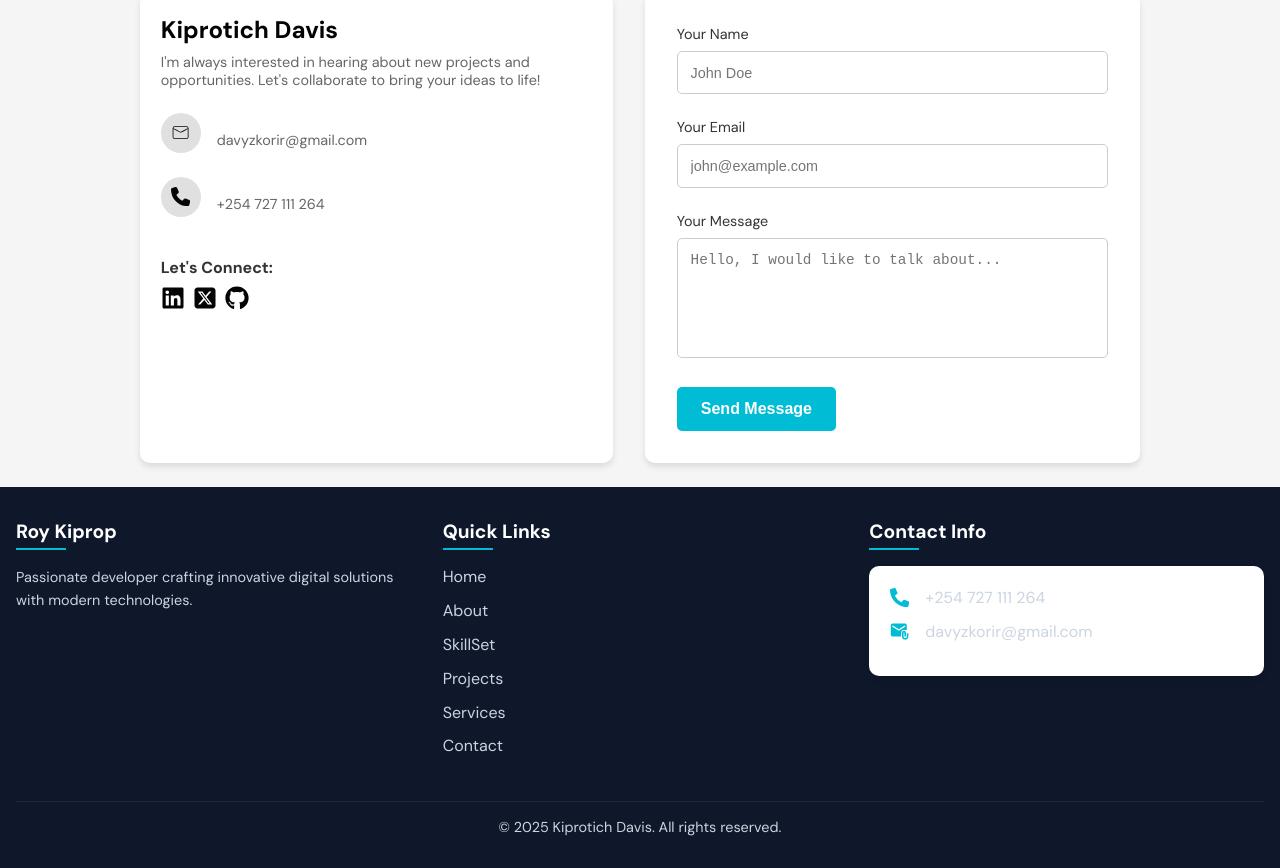
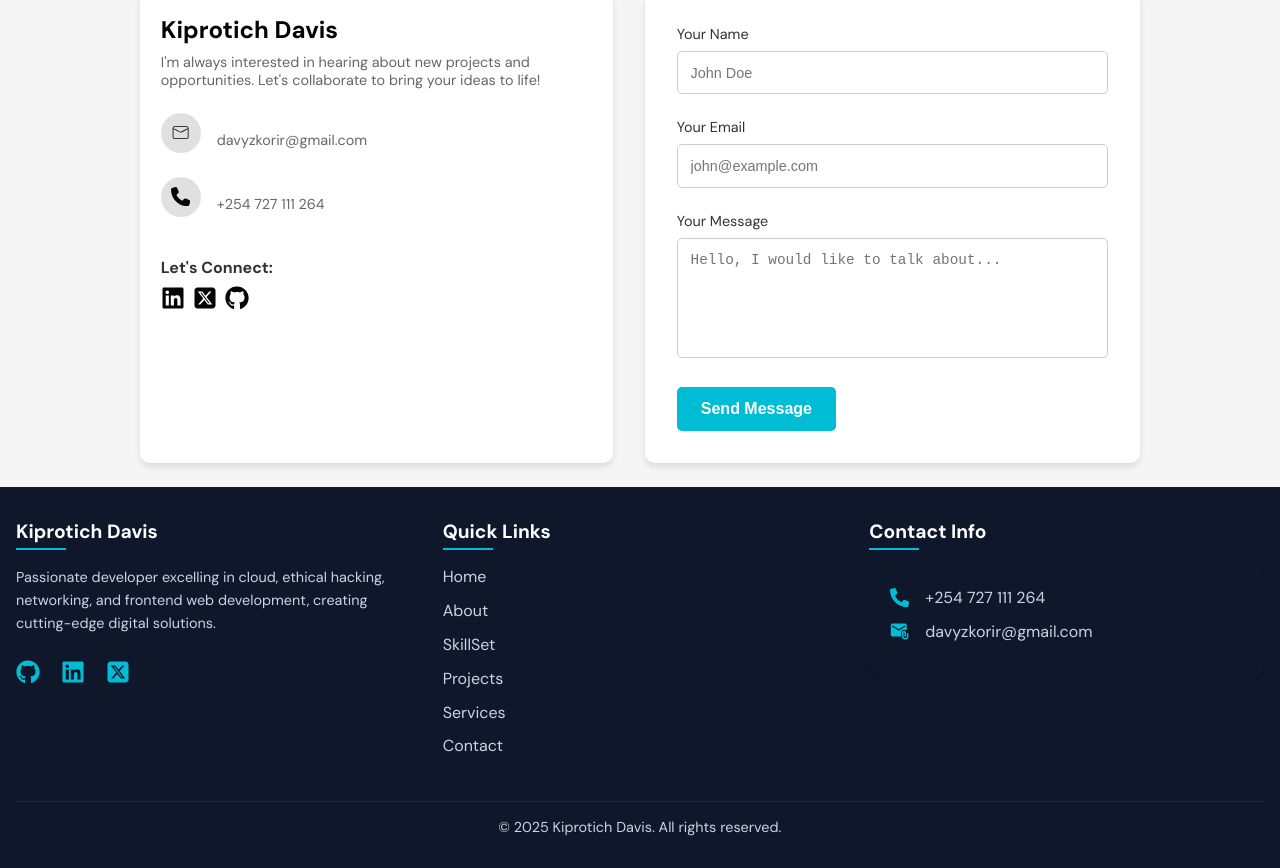
Before and after one commit to DavisKiprotich/New-Portfolio, a React (Create React App) app: page / in a window 1280 px wide. Shown: the part 4058-4926 px from the top of the page. Built offline with nearby package versions, Linux system fonts and the light colour scheme.

Commit message:
Finishing up the footer section

```diff
--- a/src/container/Footer/Footer.jsx
+++ b/src/container/Footer/Footer.jsx
@@ -2,18 +2,21 @@ import React from 'react'
 import './Footer.scss'
 import {FaPhoneAlt} from "react-icons/fa";
 import { MdAttachEmail } from "react-icons/md";
+import { FaSquareXTwitter } from "react-icons/fa6";
+import { FaGithub, FaLinkedin } from "react-icons/fa";
+
 
 const Footer = () => {
   return (
     <footer className="footer">
       <div className="footer-container">
         <div className="footer-column">
-          <h3>Roy Kiprop</h3>
-          <p>Passionate developer crafting innovative digital solutions with modern technologies.</p>
+          <h3>Kiprotich Davis</h3>
+          <p>Passionate developer excelling in cloud, ethical hacking, networking, and frontend web development, creating cutting-edge digital solutions.</p>
           <div className="social-links">
-            {/* <a href="https://github.com" target="_blank" rel="noopener noreferrer"><FaGithub /></a> */}
-            {/* <a href="https://linkedin.com" target="_blank" rel="noopener noreferrer"><FaLinkedin /></a> */}
-            {/* <a href="https://twitter.com" target="_blank" rel="noopener noreferrer"><FaXTwitter /></a> */}
+            <a href="https://github.com/DavisKiprotich/" target="_blank" rel="noopener noreferrer"><FaGithub /></a>
+            <a href="https://linkedin.com/in/kiprotich-davis-652b49243" target="_blank" rel="noopener noreferrer"><FaLinkedin /></a>
+            <a href="https://x.com/werigan_non" target="_blank" rel="noopener noreferrer"><FaSquareXTwitter /></a>
           </div>
         </div>
 
--- a/src/container/Footer/Footer.scss
+++ b/src/container/Footer/Footer.scss
@@ -79,12 +79,17 @@
           }
         }
 
+        .contact-info{
+          background-color: #0f172a;;
+        }
+
         .contact-info {
           .contact-item {
             display: flex;
             align-items: center;
             gap: 1rem;
             margin-bottom: 0.8rem;
+            // background-color: #0f172a;
 
             svg {
               font-size: 1.2rem;
```
